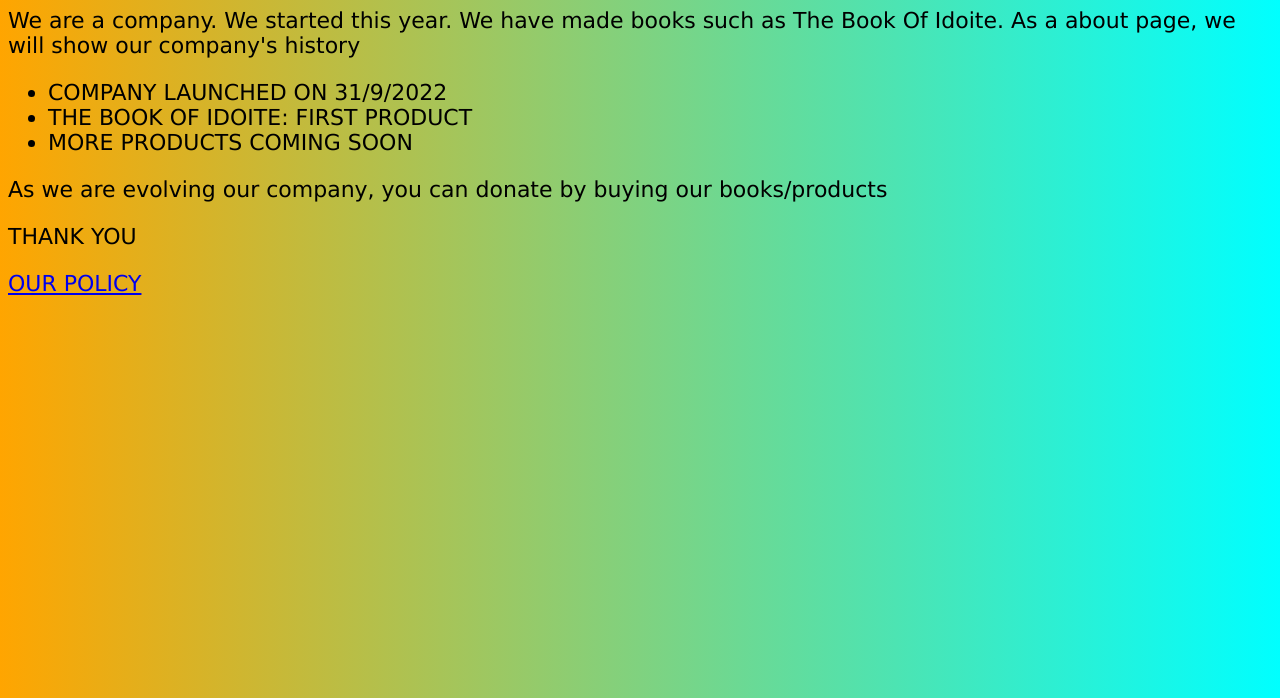
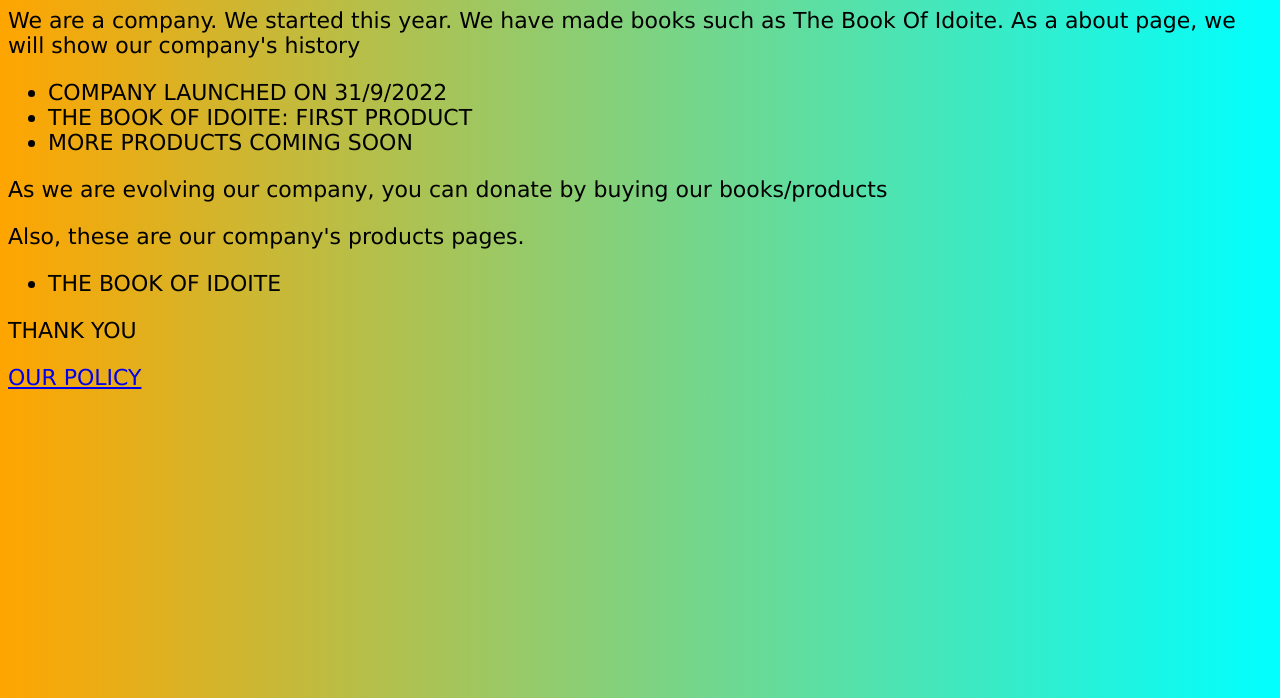
Before and after one commit to tahirmca/aboutus, a plain HTML site: page index.html in a window 1280 px wide. Shown: the part 102-800 px from the top of the page. Drawn offline with Linux system fonts and the light colour scheme.

Commit message:
Update index.html

```diff
--- a/index.html
+++ b/index.html
@@ -26,6 +26,12 @@
 
             <p>As we are evolving our company, you can donate by buying our books/products</p>
 
+        <p>Also, these are our company's products pages.</p>
+
+        <ul>
+            <li><a>THE BOOK OF IDOITE</a></li>
+        </ul>
+
             <p>THANK YOU</p>
 
         <a href="https://tahirmca.github.io/idoitepolicy/">OUR POLICY</a>
```
